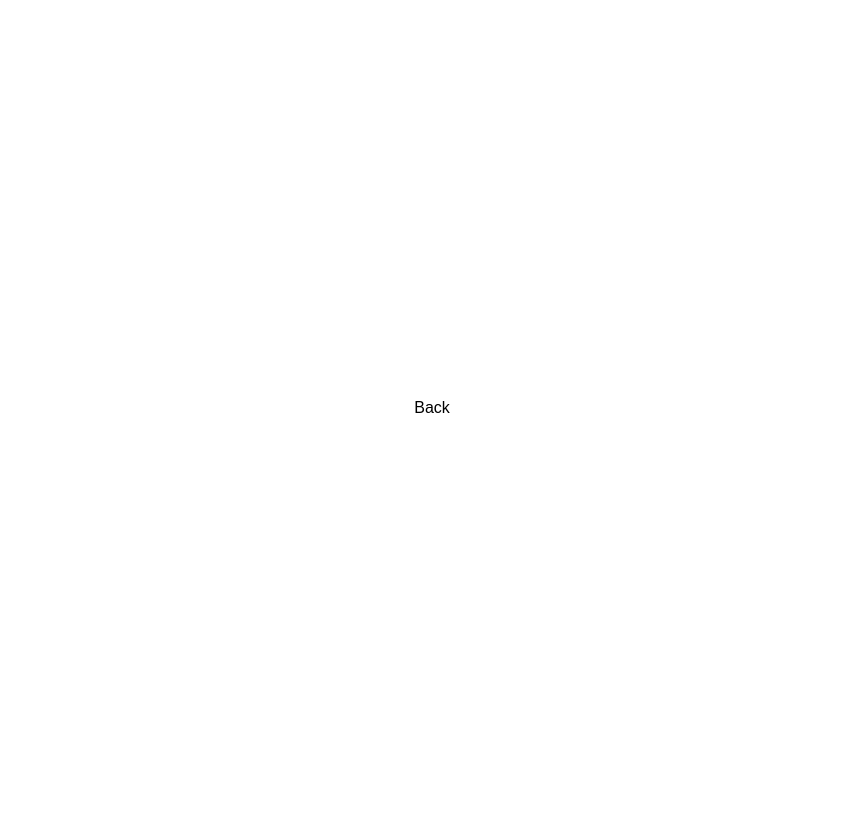
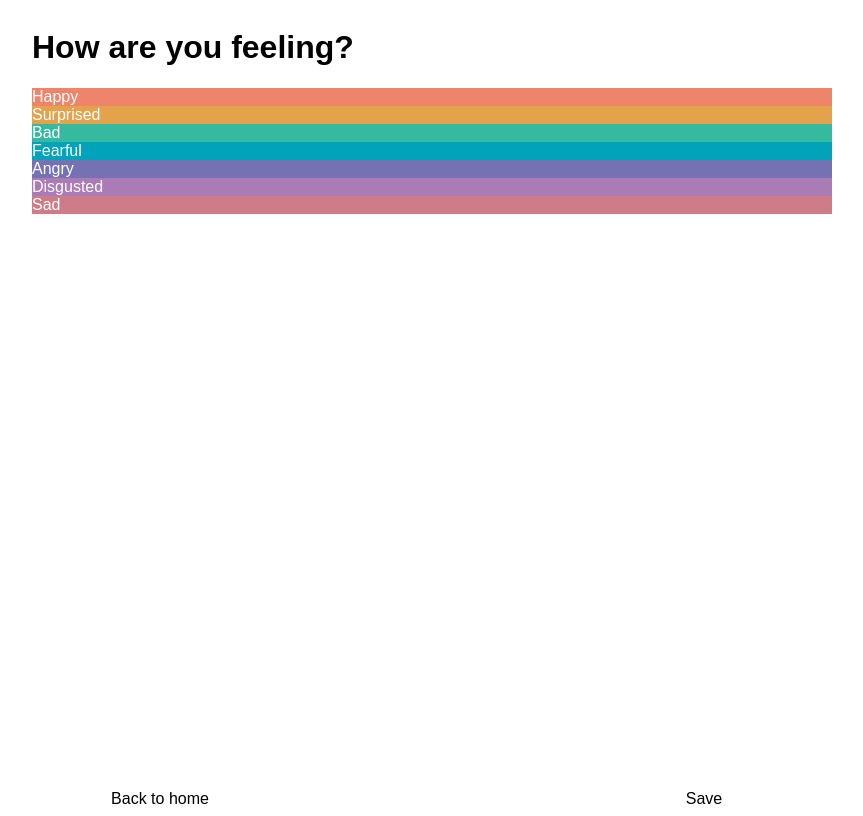
Before and after one commit to wmmiii/hey_you_good, a Svelte app: page / in a window 1280 px wide. Both pictures are taken after a click on the button "Check-In". Shown: the whole page, without its empty margins (208-1071 px from the left). Built offline with nearby package versions, Linux system fonts and the light colour scheme; the HTML template or start-up script is replaced by a standard one.

Commit message:
Add feelings model
Simplify page layout.
Add page slots.

```diff
--- a/src/App.svelte
+++ b/src/App.svelte
@@ -24,5 +24,6 @@
 		margin: auto;
 		max-width: 800px;
 		position: relative;
+		overflow: hidden;
 	}
 </style>
--- a/src/components/Button.svelte
+++ b/src/components/Button.svelte
@@ -15,6 +15,7 @@
     cursor: pointer;
     font-size: var(--font-size-large);
     padding: var(--padding-med);
+    min-width: 256px;
   }
 
   .button:hover {
--- a/src/components/Page.svelte
+++ b/src/components/Page.svelte
@@ -12,17 +12,48 @@
 <div
   in:pageTransition={{ lifecycle: "in" }}
   out:pageTransition={{ lifecycle: "out" }}
-  class="container {globalClass}"
+  class="container"
 >
-  <slot />
+  {#if $$slots.header}
+    <div class="header">
+      <slot name="header" />
+    </div>
+  {/if}
+  <div class="content {globalClass}">
+    <slot />
+  </div>
+  {#if $$slots.footer}
+    <div class="footer">
+      <slot name="footer" />
+    </div>
+  {/if}
 </div>
 
 <style>
   .container {
     bottom: 0;
+    display: flex;
+    flex-direction: column;
+    gap: var(--padding-med);
+    justify-content: space-between;
     left: 0;
+    padding: var(--padding-med);
     position: absolute;
     top: 0;
     width: 100%;
+    box-sizing: border-box;
+  }
+
+  .header {
+    flex: 0;
+  }
+
+  .content {
+    flex: 1;
+    overflow-y: auto;
+  }
+
+  .footer {
+    flex: 0;
   }
 </style>
--- /dev/null
+++ b/src/feelingsModel.ts
@@ -0,0 +1,135 @@
+type FeelingSlice = string[] | { [feeling: string]: FeelingSlice };
+
+interface FeelingCategory {
+  color: string;
+  subFeelings: { [feeling: string]: FeelingSlice };
+}
+
+/**
+ * A mapping of feelings based on The Feelings Wheel by Dr. Gloria Willcox
+ *
+ * https://blog.calm.com/blog/the-feelings-wheel
+ */
+export const gloriaWheel: { [feeling: string]: FeelingCategory } = {
+  'Happy': {
+    color: '#ee856b',
+    subFeelings: {
+      'Optimistic': ['Inspired', 'Hopeful'],
+      'Trusting': ['Intimate', 'Sensitive'],
+      'Peaceful': ['Thankful', 'Loving'],
+      'Powerful': ['Creative', 'Courageous'],
+      'Accepted': ['Valued', 'Respected'],
+      'Proud': ['Confident', 'Successful'],
+      'Interested': ['Inquisitive', 'Curious'],
+      'Content': ['Joyful', 'Free'],
+      'Playful': ['Cheeky', 'Aroused'],
+    },
+  },
+  'Surprised': {
+    color: '#e4a34a',
+    subFeelings: {
+      'Excited': ['Energetic', 'Eager'],
+      'Amazed': ['Awe', 'Astonished'],
+      'Confused': ['Perplexed', 'Disillusioned'],
+      'Startled': ['Dismayed', 'Shocked'],
+    },
+  },
+  'Bad': {
+    color: '#35ba9f',
+    subFeelings: {
+      'Tired': ['Sleepy', 'Unfocused'],
+      'Stressed': ['Out of Control', 'Overwhelmed'],
+      'Busy': ['Rushed', 'Pressured'],
+      'Bored': ['Apathetic', 'Indifferent'],
+    },
+  },
+  'Fearful': {
+    color: '#00a3b9',
+    subFeelings: {
+      'Scared': ['Helpless', 'Frightened'],
+      'Anxious': ['Overwhelmed', 'Worried'],
+      'Insecure': ['Inadequate', 'Inferior'],
+      'Weak': ['Worthless', 'Insignificant'],
+      'Rejected': ['Excluded', 'Persecuted'],
+      'Threatened': ['Nervous', 'Exposed'],
+    },
+  },
+  'Angry': {
+    color: '#7572b4',
+    subFeelings: {
+      'Let down': ['Betrayed', 'Resentful'],
+      'Humiliated': ['Ridiculed', 'Disrespected'],
+      'Bitter': ['Indignant', 'Violated'],
+      'Mad': ['Furious', 'Jealous'],
+      'Aggressive': ['Provoked', 'Hostile'],
+      'Frustrated': ['Infuriated', 'Annoyed'],
+      'Distant': ['Withdrawn', 'Numb'],
+      'Critical': ['Skeptical', 'Dismissive'],
+    },
+  },
+  'Disgusted': {
+    color: '#ab7bb5',
+    subFeelings: {
+      'Disapproving': ['Judgemental', 'Embarrassed'],
+      'Disappointed': ['Appalled', 'Revolted'],
+      'Awful': ['Nauseated', 'Detestable'],
+      'Repelled': ['Horrified', 'Hesitant'],
+    },
+  },
+  'Sad': {
+    color: '#ce7c87',
+    subFeelings: {
+      'Hurt': ['Embarrassed', 'Disappointed'],
+      'Depressed': ['Inferior', 'Empty'],
+      'Guilty': ['Remorseful', 'Ashamed'],
+      'Despair': ['Powerless', 'Grief'],
+      'Vulnerable': ['Fragile', 'Victimized'],
+      'Lonely': ['Isolated', 'Abandoned'],
+    },
+  },
+};
+
+interface FeelingsList {
+  [feeling: string]: { color: string, path: string[] },
+}
+
+function createList(model: { [feeling: string]: FeelingCategory }): FeelingsList {
+  const list: FeelingsList = {};
+
+  for (let feelingName in gloriaWheel) {
+    const feeling = model[feelingName];
+    const path = [feelingName];
+    list[feelingName] = {
+      color: feeling.color,
+      path: path,
+    };
+
+    for (let subFeeling in feeling.subFeelings) {
+      addSlice(list, path, feeling.color, subFeeling, feeling.subFeelings[subFeeling])
+    }
+  }
+
+  return list;
+}
+
+function addSlice(list: FeelingsList, parentPath: string[], color: string, feelingName: string, slice: FeelingSlice): void {
+  const path = [...parentPath, feelingName];
+  list[feelingName] = {
+    color: color,
+    path: path,
+  };
+  if (Array.isArray(slice)) {
+    for (const subFeeling of slice) {
+      list[subFeeling] = {
+        color: color,
+        path: [...path, subFeeling],
+      };
+    }
+  } else {
+    for (const subFeeling in slice) {
+      addSlice(list, path, color, subFeeling, slice[subFeeling]);
+    }
+  }
+}
+
+export const gloriaFeelings = createList(gloriaWheel);
--- a/src/pages/CheckIn.svelte
+++ b/src/pages/CheckIn.svelte
@@ -1,23 +1,93 @@
 <script lang="ts">
+  import { gloriaFeelings, gloriaWheel } from "../feelingsModel";
   import Button from "../components/Button.svelte";
   import Page from "../components/Page.svelte";
   import { transitionTo } from "../navigation";
+
+  $: feeling = [];
+
+  function isFeelingVisible(
+    feelingPath: string[],
+    existingPath: string[]
+  ): boolean {
+    if (feelingPath.length - 1 > existingPath.length) {
+      return false;
+    } else if (feelingPath.length > existingPath.length) {
+      return existingPath.every((f, i) => f === feelingPath[i]);
+    } else {
+      return feelingPath.every((f, i) => f === existingPath[i]);
+    }
+  }
+
+  function isFeelingSelected(
+    feelingPath: string[],
+    existingPath: string[]
+  ): boolean {
+    return feelingPath.every((f, i) => f === existingPath[i]);
+  }
+
+  function onFeelingSelected(
+    feelingPath: string[],
+    existingPath: string[]
+  ): void {
+    if (
+      feelingPath.length === existingPath.length &&
+      feelingPath.every((f, i) => f === existingPath[i])
+    ) {
+      const newPath = [...feelingPath];
+      newPath.pop();
+      feeling = newPath;
+    } else {
+      feeling = [...feelingPath];
+    }
+  }
 </script>
 
 <Page globalClass="check-in-content">
-  <Button onClick={() => transitionTo('index', 'slide-right')}>
-    Back
-  </Button>
+  <h1 slot="header">How are you feeling?</h1>
+
+  {#each Object.keys(gloriaFeelings) as feelingName (feelingName)}
+    {@const f = gloriaFeelings[feelingName]}
+    {#if isFeelingVisible(f.path, feeling)}
+      <div
+        class="feeling"
+        class:selected={isFeelingSelected(f.path, feeling)}
+        style="background-color: {f.color}"
+        on:click={() => onFeelingSelected(f.path, feeling)}
+        on:keydown={() => onFeelingSelected(f.path, feeling)}
+      >
+        {feelingName}
+      </div>
+    {/if}
+  {/each}
+
+  <div slot="footer" class="footer">
+    <Button onClick={() => transitionTo("index", "slide-right")}>Back to home</Button>
+    <Button onClick={() => transitionTo("index", "slide-left")}>Save</Button>
+  </div>
 </Page>
 
 <style>
   :global(.check-in-content) {
-    box-sizing: border-box;
+  }
+
+  .footer {
     display: flex;
-    flex-direction: column;
-    height: 100%;
-    justify-content: space-around;
+    flex-direction: row;
+    justify-content: space-between;
+  }
+
+  .feeling {
+    border-radius: var(--border-radius);
+    color: #ffffff;
+    cursor: pointer;
+    font-size: var(--font-size-med);
+    margin: var(--padding-small);
     padding: var(--padding-med);
-    width: 100%;
+  }
+
+  .selected,
+  .feeling:hover {
+    filter: brightness(1.2);
   }
 </style>
--- a/src/pages/Index.svelte
+++ b/src/pages/Index.svelte
@@ -13,12 +13,8 @@
 
 <style>
   :global(.index-content) {
-    box-sizing: border-box;
     display: flex;
     flex-direction: column;
-    height: 100%;
     justify-content: space-around;
-    padding: var(--padding-med);
-    width: 100%;
   }
 </style>
```
Also changed, not shown: static/style.css (+6 -4 lines).
